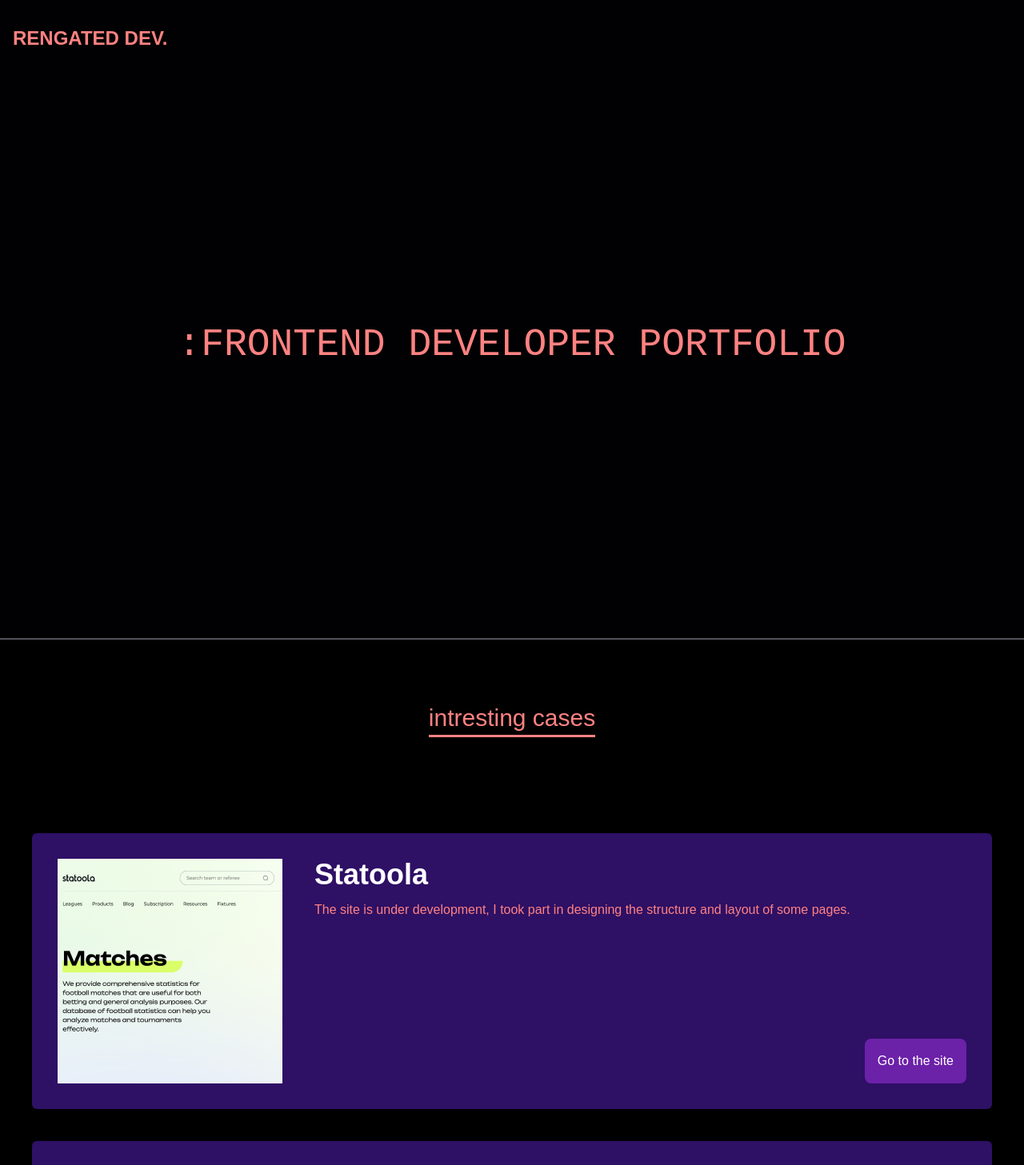
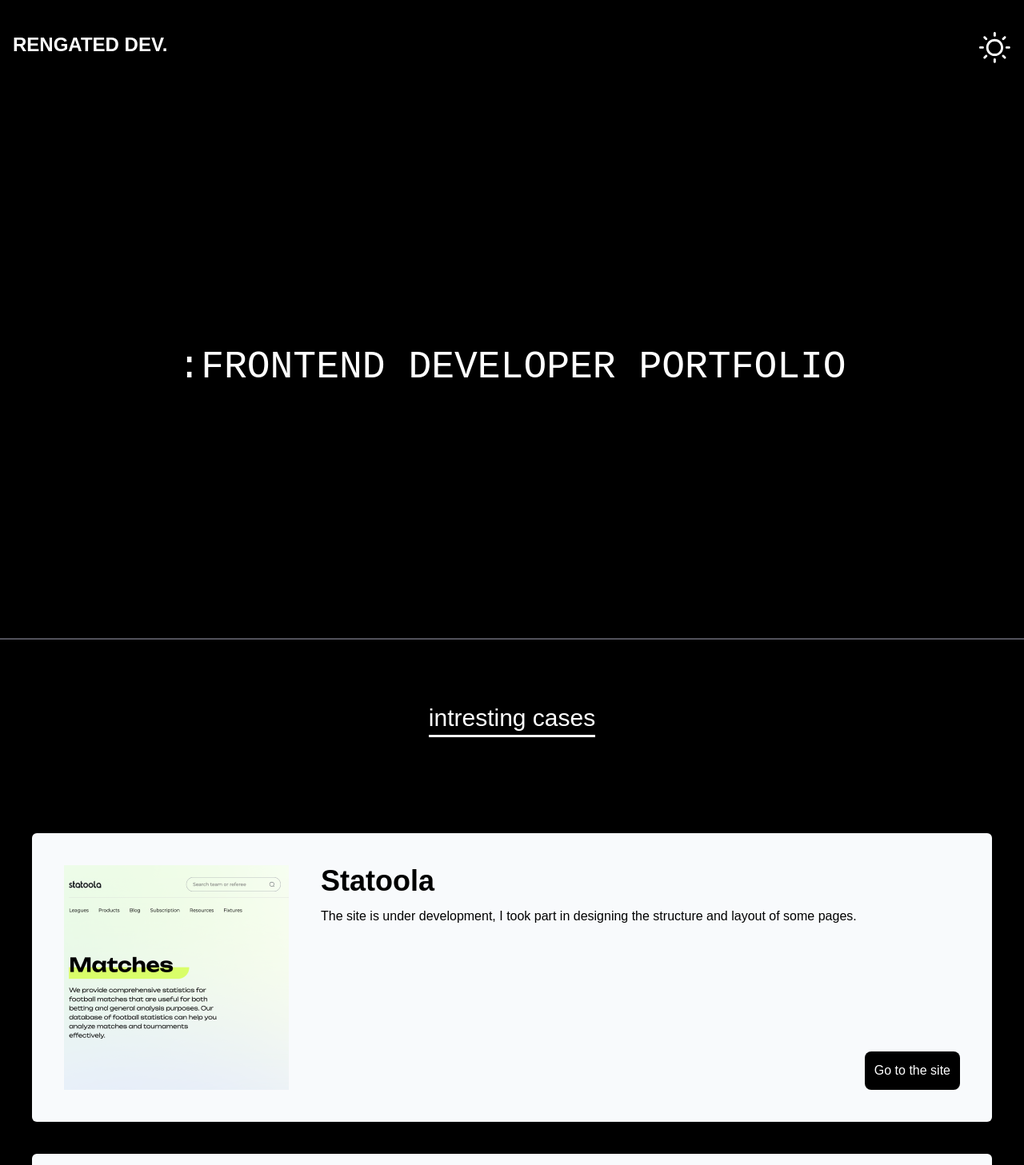
Before and after one commit to Rengated/portfolio, a Next.js app: page / in a window 1280 px wide. Shown: the top 1457 px of the page at 80% size. Built offline with nearby package versions, Linux system fonts and the light colour scheme.

Commit message:
added timelines

```diff
--- a/package.json
+++ b/package.json
@@ -21,7 +21,11 @@
     "react": "18.2.0",
     "react-dom": "18.2.0",
     "react-multi-carousel": "^2.8.4",
+    "react-vertical-timeline-component": "^3.6.0",
     "tailwindcss": "3.3.6",
     "typescript": "5.3.3"
+  },
+  "devDependencies": {
+    "@types/react-vertical-timeline-component": "^3.3.6"
   }
 }
--- a/src/app/globals.css
+++ b/src/app/globals.css
@@ -4,45 +4,18 @@
 
 
 body{
-    color: #FF8282;
+
     font-family: 'Manrope', sans-serif !important;
-    background: black;
-
 }
 
-video{
-    z-index: -1;
-}
 
-span{
-    color: #808080;
-}
 h1{
     font-family: 'VT323', monospace;
 }
 
 .line{
     padding-bottom: 3px;
-    border-bottom: 3px solid #FF8282;
-}
-
-.css-current-storage {
-    animation-name: color;
-    animation-duration: 2s;
-    animation-iteration-count: infinite;
-    animation-direction: alternate-reverse;
-    animation-timing-function: ease-in ease-out;
-}
-
-
-@keyframes color {
-from {
-   background-color: black;
-
-  }
-to {
-  background-color: rgb(37, 9, 63);
-  }
+    border-bottom: 3px solid white;
 }
 
 .avatar{
@@ -51,3 +24,11 @@ to {
     max-width: 200px;
     max-height: 200px;
 }
+
+.vertical-timeline-element-content{
+    box-shadow: none !important;
+}
+
+.vertical-timeline::before{
+    top: unset !important;
+}
--- a/src/app/layout.tsx
+++ b/src/app/layout.tsx
@@ -1,12 +1,11 @@
+import { ThemeProvider } from "@/store/theme";
 import "./globals.css";
 import type { Metadata } from "next";
 import { Inter } from "next/font/google";
 
-const inter = Inter({ subsets: ["latin"] });
-
 export const metadata: Metadata = {
   title: "RENGATED DEV",
-  description: "frontend developer",
+  description: "frontend developer portfolio",
 };
 
 export default function RootLayout({
@@ -16,7 +15,9 @@ export default function RootLayout({
 }) {
   return (
     <html lang="en">
-      <body className={inter.className}>{children}</body>
+      <ThemeProvider>
+        <body>{children}</body>
+      </ThemeProvider>
     </html>
   );
 }
--- a/src/app/page.tsx
+++ b/src/app/page.tsx
@@ -1,14 +1,24 @@
+"use client";
 import { Header } from "@/components/Header/Header";
 import { Projects } from "@/components/Projects/Projects";
 import { About } from "@/components/About/About";
 import { Footer } from "@/components/Footer/Footer";
+import { Theme } from "@/store/theme";
+import { useContext } from "react";
+import "react-vertical-timeline-component/style.min.css";
+import { TimeLine } from "@/components/TimeLine/TimeLine";
 
 export default function Home() {
+  const { currentTheme } = useContext(Theme);
   return (
-    <main>
+    <main
+      className={`${
+        currentTheme == "black" ? "bg-black text-white" : "bg-white text-black"
+      } relative`}>
       <Header />
       <Projects />
       <About />
+      <TimeLine />
       <Footer />
     </main>
   );
--- a/src/components/About/About.tsx
+++ b/src/components/About/About.tsx
@@ -3,8 +3,9 @@ import Image from "next/image";
 import me from "../../../public/static/img/real-me.jpg";
 
 export const About: FC = () => {
+  // border-b-2 border-zinc-600
   return (
-    <section className="flex justify-center align-center  border-b-2 border-zinc-600 css-current-storage ">
+    <section className="flex justify-center align-center  css-current-storage ">
       <div className="container flex flex-col pt-20 pb-20 justify-center items-center px-4">
         <h2 className="mb-20 text-2xl font-extrabold mr-auto line">about me</h2>
         <div className="flex mb-20 flex-col items-center font-extrabold  lg:flex-row">
--- a/src/components/Footer/Footer.tsx
+++ b/src/components/Footer/Footer.tsx
@@ -2,8 +2,11 @@ import Image from "next/image";
 import git from "../../../public/static/img/git.svg";
 import mail from "../../../public/static/img/email.png";
 import tg from "../../../public/static/img/telegram.png";
+import { useContext } from "react";
+import { Theme } from "@/store/theme";
 
 export const Footer = () => {
+  const { currentTheme } = useContext(Theme);
   return (
     <footer className="flex justify-center flex-col ">
       <div className="flex justify-between  items-center px-10 py-10 w-full   ">
@@ -19,7 +22,7 @@ export const Footer = () => {
             src={git}
             width={30}
             height={30}
-            className="invert hover:bg-white border hover:filter-none rounded-full cursor-pointer"
+            className={`${currentTheme == "black" ? "invert" : ""}`}
             alt="icon"
           />
         </a>
@@ -31,7 +34,7 @@ export const Footer = () => {
             src={tg}
             width={30}
             height={30}
-            className="invert hover:bg-white border hover:filter-none rounded-full cursor-pointer"
+            className={`${currentTheme == "black" ? "invert" : ""}`}
             alt="
             icon"
           />
@@ -44,7 +47,7 @@ export const Footer = () => {
             src={mail}
             width={30}
             height={30}
-            className="invert cursor-pointer"
+            className={`${currentTheme == "black" ? "invert" : ""}`}
             alt="icon"
           />
         </a>
--- a/src/components/Header/Header.tsx
+++ b/src/components/Header/Header.tsx
@@ -1,10 +1,31 @@
-import { FC } from "react";
+"use client";
+import { FC, useContext } from "react";
+import Image from "next/image";
+import sun from "../../../public/static/img/sun.svg";
+import { Theme } from "@/store/theme";
 
 export const Header: FC = () => {
+  const { currentTheme, toggleTheme } = useContext(Theme);
+
   return (
-    <section className="pt-8 elative w-full h-screen border-b-2 border-zinc-600  css-current-storage">
+    <section className=" w-full h-screen border-b-2 border-zinc-600  css-current-storage">
       <div className="container align-center justify-center  mx-auto my-0 w-full h-full flex flex-col px-4">
-        <h2 className="font-extrabold text-2xl mb-auto">RENGATED DEV.</h2>
+        <header
+          className={`flex mb-auto sticky top-0 py-10 ${
+            currentTheme == "black" ? "bg-black " : "bg-white"
+          } `}>
+          <h2 className="font-extrabold text-2xl">RENGATED DEV.</h2>
+          <Image
+            width={40}
+            height={40}
+            src={sun}
+            alt="theme switch"
+            onClick={toggleTheme}
+            className={`ml-auto cursor-pointer ${
+              currentTheme == "white" ? "invert" : ""
+            }`}
+          />
+        </header>
         <h1 className="text-5xl mb-auto mx-auto ">
           :FRONTEND DEVELOPER PORTFOLIO
         </h1>
--- a/src/components/HorizontalCard/HorizontalCard.tsx
+++ b/src/components/HorizontalCard/HorizontalCard.tsx
@@ -1,5 +1,6 @@
-import { FC } from "react";
+import { FC, useContext } from "react";
 import Image, { StaticImageData } from "next/image";
+import { Theme } from "@/store/theme";
 
 interface HorizontalCardProps {
   title: string;
@@ -14,8 +15,15 @@ export const HorizontalCard: FC<HorizontalCardProps> = ({
   description,
   link,
 }) => {
+  const { currentTheme } = useContext(Theme);
+
   return (
-    <div className="p-8  bg-violet-950 basis-9/12 max-w-screen-xl w-full rounded-md mt-10 hover:scale-105 flex max-md:flex-col max-sm:p-4 ">
+    <div
+      className={`p-10 transition-all ease-in-out duration-200 basis-9/12 max-w-screen-xl w-full rounded-md mt-10 hover:scale-105 flex max-md:flex-col max-sm:p-4 ${
+        currentTheme == "black"
+          ? "bg-slate-50 text-black"
+          : "bg-slate-700 text-white"
+      }`}>
       <Image
         objectFit=""
         height={300}
@@ -24,12 +32,16 @@ export const HorizontalCard: FC<HorizontalCardProps> = ({
         alt=""
       />
       <div className="flex flex-col pl-10 items-start w-full max-md:pl-0">
-        <p className="text-4xl text-white font-extrabold mb-3">{title}</p>
-        <p className="mb-7">{description}</p>
+        <p className="text-4xl  font-extrabold mb-3">{title}</p>
+        <p className="mb-7 ">{description}</p>
         <a
           href={link}
           target="_tab"
-          className="p-3 bg-purple-800 rounded-lg text-white mt-auto ml-auto hover:bg-transparent border-4 border-purple-800">
+          className={`p-3   transition-all ease-in-out duration-200  rounded-lg  mt-auto ml-auto hover:scale-105   ${
+            currentTheme == "black"
+              ? "text-white bg-black "
+              : "text-black bg-white "
+          }`}>
           <button>Go to the site</button>
         </a>
       </div>
--- /dev/null
+++ b/src/components/TimeLine/TimeLine.tsx
@@ -0,0 +1,62 @@
+import { Theme } from "@/store/theme";
+import { FC, useContext } from "react";
+import {
+  VerticalTimeline,
+  VerticalTimelineElement,
+} from "react-vertical-timeline-component";
+
+export const TimeLine: FC = () => {
+  const { currentTheme } = useContext(Theme);
+
+  const styles = {
+    contentArrowStyle: { display: "none" },
+    contentStyle: { background: "none", border: "none", borderRadius: 0 },
+  };
+  return (
+    <section className=" border-b-2 border-zinc-600 pt-10 pb-40">
+      <VerticalTimeline
+        lineColor={`${currentTheme == "black" ? "white" : "black"}`}>
+        <VerticalTimelineElement
+          className="bg-none"
+          visible
+          date="October 2021 — October 2023"
+          iconStyle={{
+            background: "#22c55d",
+          }}
+          {...styles}>
+          <div className="flex flex-col">
+            <span className="text-3xl text-green-500 mb-5">
+              Matryoshka studio
+            </span>
+            <span className="text-xl font-extrabold mb-1">
+              Frontend developer
+            </span>
+            <span className="text-md font-medium mb-2">Responsibilities</span>
+            <span className="font-extralight">
+              I was involved in front-end development, wrote projects for the
+              internal structure of the company. I also managed to work with
+              parsers to prepare data for training a neural network.
+            </span>
+          </div>
+        </VerticalTimelineElement>
+        <VerticalTimelineElement
+          visible
+          date="October 2023 - now"
+          iconStyle={{ background: "#0ca5e9" }}
+          {...styles}>
+          <div className="flex flex-col">
+            <span className="text-3xl text-sky-500 mb-5">Deneb</span>
+            <span className="text-xl font-extrabold mb-1">
+              Frontend developer
+            </span>
+            <span className="text-md font-medium mb-2">Responsibilities</span>
+            <span className="font-extralight">
+              I am developing front-end and back-end, and deploying applications
+              on the server. I use Next.js, Nest.js, Docker, Nginx
+            </span>
+          </div>
+        </VerticalTimelineElement>
+      </VerticalTimeline>
+    </section>
+  );
+};
--- /dev/null
+++ b/src/store/theme.js
@@ -0,0 +1,29 @@
+"use client";
+import { createContext, useState, useEffect } from "react";
+
+export const Theme = createContext();
+
+export const ThemeProvider = ({ children }) => {
+  const [currentTheme, setCurrentTheme] = useState("");
+
+  const toggleTheme = () => {
+    setCurrentTheme((prev) => (prev == "black" ? "white" : "black"));
+    window.localStorage.setItem(
+      "theme",
+      currentTheme == "black" ? "white" : "black"
+    );
+  };
+
+  useEffect(() => {
+    const theme = localStorage.getItem("theme")
+      ? localStorage.getItem("theme")
+      : "black";
+    setCurrentTheme(theme);
+  }, []);
+
+  return (
+    <Theme.Provider value={{ currentTheme, toggleTheme }}>
+      {children}
+    </Theme.Provider>
+  );
+};
```
Also changed, not shown: public/static/img/sun.svg (added), 1 other file (tests, documents, lock files or other folders).
